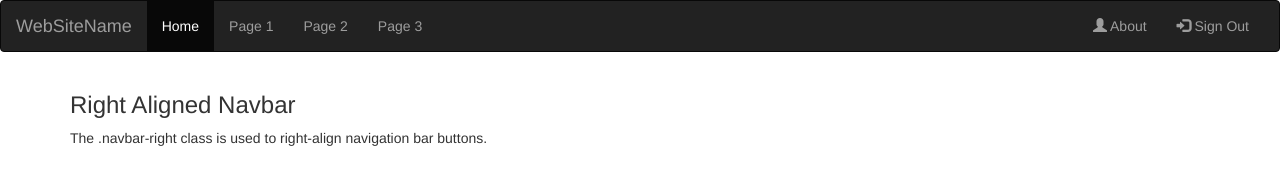
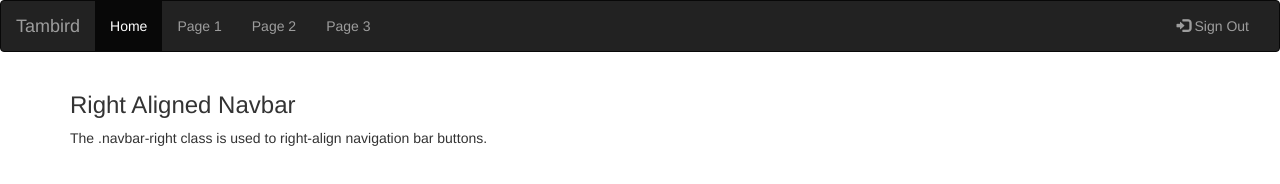
Before and after one commit to vidurmenezes/red, a website: page static-content/main.html in a window 1280 px wide. Drawn offline with nearby package versions, Linux system fonts and the light colour scheme.

Commit message:
Add name

```diff
--- a/static-content/main.html
+++ b/static-content/main.html
@@ -1,7 +1,7 @@
 <!DOCTYPE html>
 <html lang="en">
 <head>
-  <title>Bootstrap Example</title>
+  <title>Tambird</title>
   <meta charset="utf-8">
   <meta name="viewport" content="width=device-width, initial-scale=1">
   <link rel="stylesheet" href="https://maxcdn.bootstrapcdn.com/bootstrap/3.4.0/css/bootstrap.min.css">
@@ -20,7 +20,7 @@
           <span class="icon-bar"></span>
           <span class="icon-bar"></span>
         </button>
-        <a class="navbar-brand" href="#">WebSiteName</a>
+        <a class="navbar-brand" href="#">Tambird</a>
       </div>
       <div class="collapse navbar-collapse" id="myNavbar">
         <ul class="nav navbar-nav">
@@ -30,7 +30,6 @@
           <li><a href="#">Page 3</a></li>
         </ul>
         <ul class="nav navbar-nav navbar-right">
-          <li><a href="#"><span class="glyphicon glyphicon-user"></span> About</a></li>
           <li id="logout"><a href="#"><span class="glyphicon glyphicon-log-in"></span> Sign Out</a></li>
         </ul>
       </div>
```
Also changed, not shown: 1 other file.
